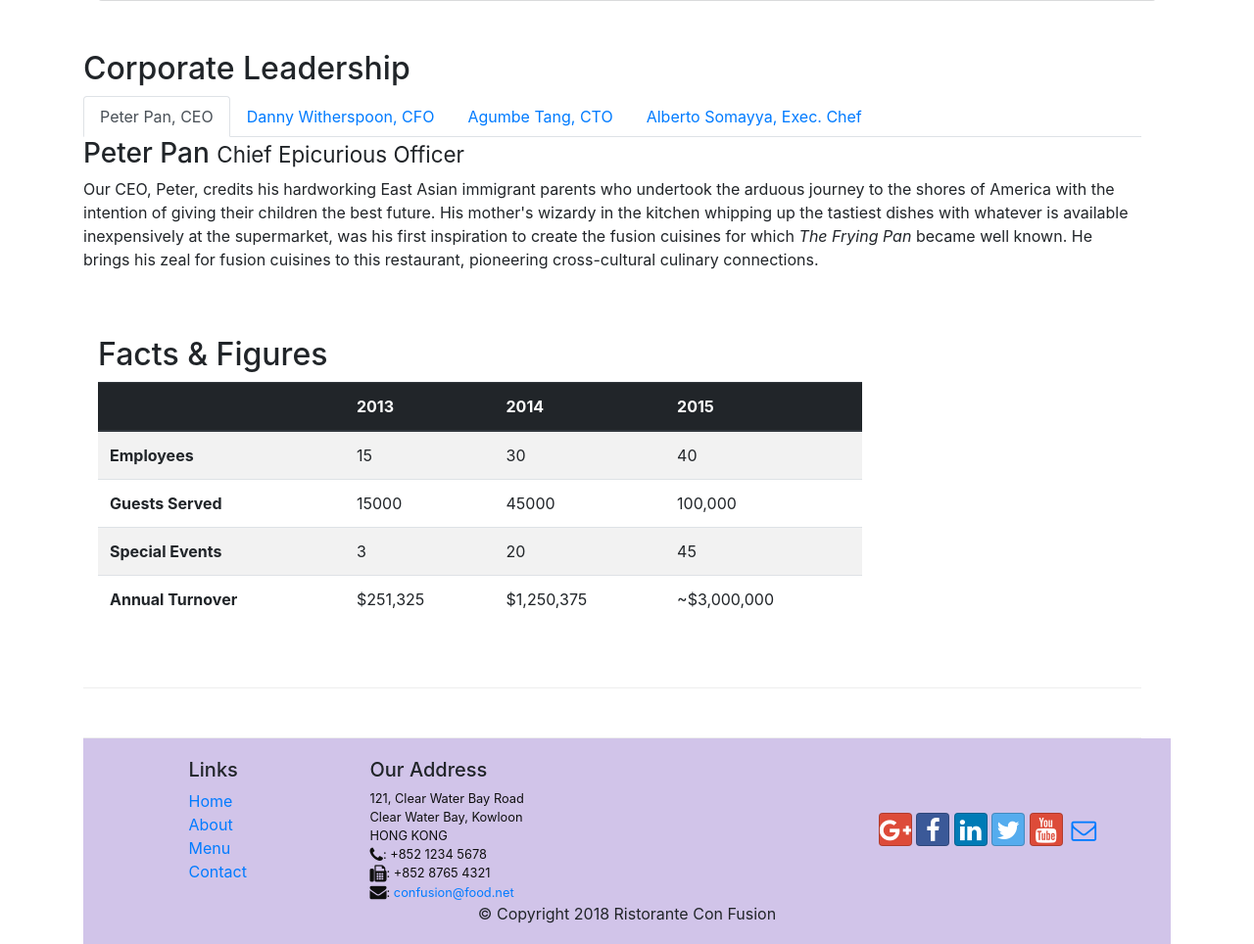
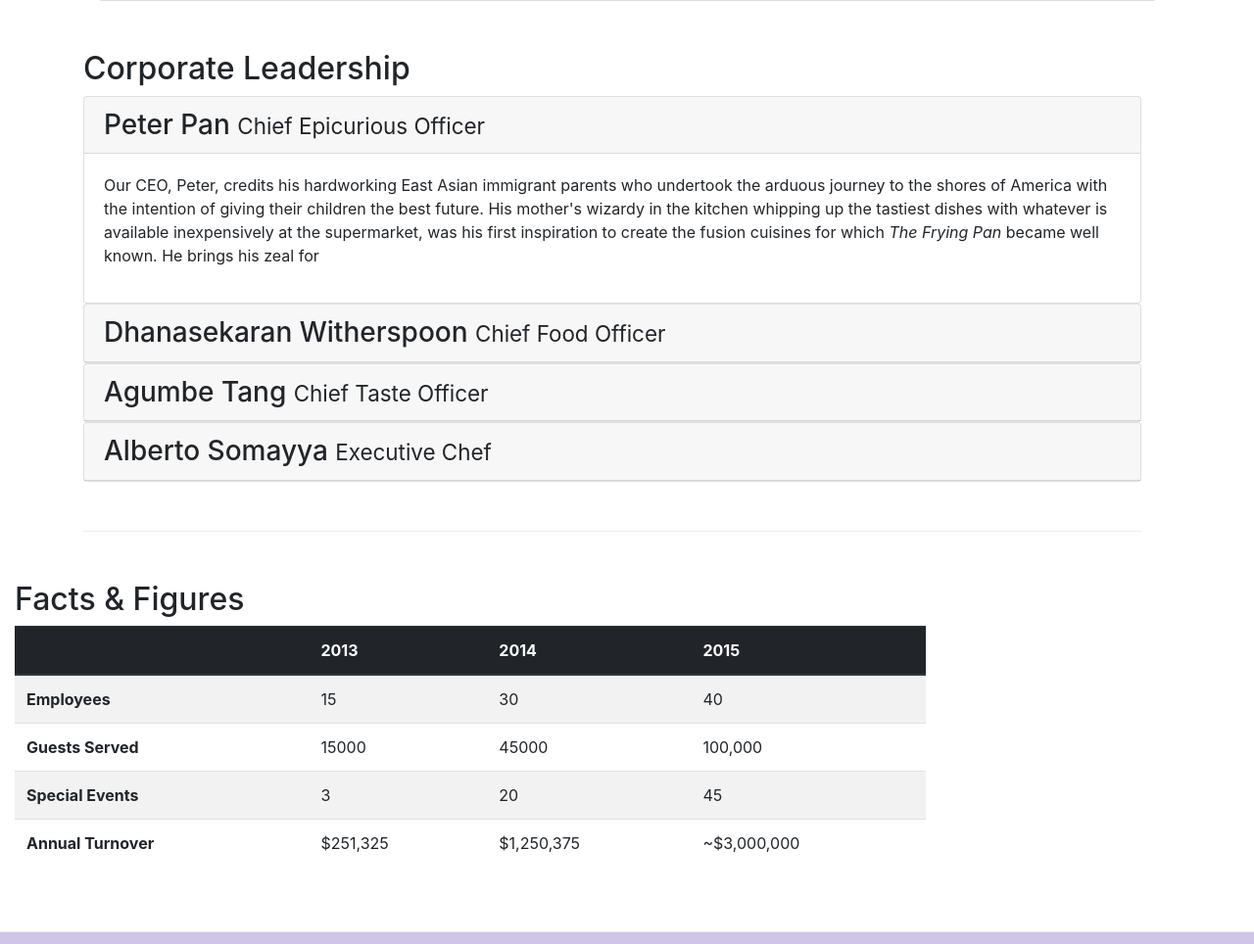
Before and after one commit to GourishettySairam/Coursera_Bootstrap, a website: page aboutus.html in a window 1280 px wide. Shown: the part 1220-2184 px from the top of the page at 98% size. Drawn offline with nearby package versions, Linux system fonts and the light colour scheme.

Commit message:
Accordion

```diff
--- a/aboutus.html
+++ b/aboutus.html
@@ -22,8 +22,7 @@
                 <span class="navbar-toggler-icon"></span>
             </button>
 						<div class="collapse navbar-collapse" id="Navbar">
-                <ul class="navbar-nav mr-auto"> ... </ul>
-	           <a class="navbar-brand mr-auto" href="#"><img src="img/logo.png" height="30" width="41"></a>
+	           <a class="navbar-brand mr-auto" href="./index.html"><img src="img/logo.png" height="30" width="41"></a>
 	                <ul class="navbar-nav mr-auto">
 	                    <li class="nav-item "><a class="nav-link" href="./index.html"><span class="fa fa-home fa-lg"></span> Home</a></li>
 	                    <li class="nav-item active"><a class="nav-link" href="#" ><span class="fa fa-info fa-lg"></span> About</a></li>
@@ -96,47 +95,71 @@
 							 </div>
 					 </div>
 
-
-
-
-        <div class=" row col-12 col-sm-12">
+        <div class="row col-12 col-sm-12">
             <div class="row-content ">
                 <h2>Corporate Leadership</h2>
-								<div class="tab-content">
-								<ul class="nav nav-tabs">
-									 <li class="nav-item">
-										 <a class="nav-link active" href="#peter"
-											 role="tab" data-toggle="tab">Peter Pan, CEO</a>
-									 </li>
-									 <li class="nav-item">
-										 <a class="nav-link" href="#danny" role="tab"
-											 data-toggle="tab">Danny Witherspoon, CFO</a>
-									 </li>
-									 <li class="nav-item">
-										 <a class="nav-link" href="#agumbe" role="tab"
-											 data-toggle="tab">Agumbe Tang, CTO</a>
-									 </li>
-									 <li class="nav-item">
-										 <a class="nav-link" href="#alberto" role="tab"
-											 data-toggle="tab">Alberto Somayya, Exec. Chef</a>
-									 </li>
-							 </ul>
+								<div id="accordion">
+								 <div class="card">
+                        <div class="card-header active" role="tab" id="peterhead">
+                        <h3 class="mb-0">
+                            <a data-toggle="collapse" data-target="#peter">
+                            Peter Pan <small>Chief Epicurious Officer</small>
+                            </a>
+                        </h3>
+                        </div>
+                        <div class="collapse show" id="peter" data-parent="#accordion">
+                            <div class="card-body">
+                                <p class="d-none d-sm-block">Our CEO, Peter, credits his hardworking East Asian immigrant parents who undertook the arduous journey to the shores of America with the intention of giving their children the best future. His mother's wizardy in the kitchen whipping up the tastiest dishes with whatever is available inexpensively at the supermarket, was his first inspiration to create the fusion cuisines for which <em>The Frying Pan</em> became well known. He brings his zeal for
+                            </div>
+                        </div>
+                  </div>
 
-						 <div role="tabpanel" class="tab-pane fade show active" id="peter">
-							 		<h3>Peter Pan <small>Chief Epicurious Officer</small></h3>
-									<p class="d-none d-sm-block">Our CEO, Peter, credits his hardworking East Asian immigrant parents who undertook the arduous journey to the shores of America with the intention of giving their children the best future. His mother's wizardy in the kitchen whipping up the tastiest dishes with whatever is available inexpensively at the supermarket, was his first inspiration to create the fusion cuisines for which <em>The Frying Pan</em> became well known. He brings his zeal for fusion cuisines to this restaurant, pioneering cross-cultural culinary connections.</p>
+									<div class="card">
+                        <div class="card-header" role="tab" id="dannyhead">
+                        <h3 class="mb-0">
+                            <a data-toggle="collapse" data-target="#danny">
+                            Dhanasekaran Witherspoon <small>Chief Food Officer</small>
+                            </a>
+                        </h3>
                         </div>
-             <div role="tabpanel" class="tab-pane fade show " id="danny">
-                <h3>Dhanasekaran Witherspoon <small>Chief Food Officer</small></h3>
+                        <div class="collapse" id="danny" data-parent="#accordion">
+                            <div class="card-body">
                               <p class="d-none d-sm-block">Our CFO, Danny, as he is affectionately referred to by his colleagues, comes from a long established family tradition in farming and produce. His experiences growing up on a farm in the Australian outback gave him great appreciation for varieties of food sources. As he puts it in his own words, <em>Everything that runs, wins, and everything that stays, pays!</em></p>
                             </div>
-						<div role="tabpanel" class="tab-pane fade show " id="agumbe">
-								<h3>Agumbe Tang <small>Chief Taste Officer</small></h3>
+                        </div>
+                    </div>
+
+										<div class="card">
+                        <div class="card-header" role="tab" id="agumbehead">
+                        <h3 class="mb-0">
+                            <a data-toggle="collapse" data-target="#agumbe">
+                            Agumbe Tang <small>Chief Taste Officer</small>
+                            </a>
+                        </h3>
+                        </div>
+                        <div class="collapse" id="agumbe" data-parent="#accordion">
+                            <div class="card-body">
                                 <p class="d-none d-sm-block">Blessed with the most discerning gustatory sense, Agumbe, our CTO, personally ensures that every dish that we serve meets his exacting tastes. Our chefs dread the tongue lashing that ensues if their dish does not meet his exacting standards. He lives by his motto, <em>You click only if you survive my lick.</em></p>
                             </div>
-						<div role="tabpanel" class="tab-pane fade show " id="alberto">
-							  <h3>Alberto Somayya <small>Executive Chef</small></h3>
+                        </div>
+                    </div>
+
+										<div class="card">
+	                        <div class="card-header" role="tab" id="albertohead">
+	                        <h3 class="mb-0">
+	                            <a data-toggle="collapse" data-target="#alberto">
+	                           Alberto Somayya <small>Executive Chef</small>
+	                            </a>
+	                        </h3>
+	                        </div>
+	                        <div class="collapse" id="alberto" data-parent="#accordion">
+	                            <div class="card-body">
 	                                <p class="d-none d-sm-block">Award winning three-star Michelin chef with wide International experience having worked closely with whos-who in the culinary world, he specializes in creating mouthwatering Indo-Italian fusion experiences. He says, <em>Put together the cuisines from the two craziest cultures, and you get a winning hit! Amma Mia!</em></p>
+	                            </div>
+	                        </div>
+	                    </div>
+								</div>
+					</div>
 						</div>
 					</div>
 						<div class="row row-content">
```
Lines whose indentation alone changed are shown as unchanged.
